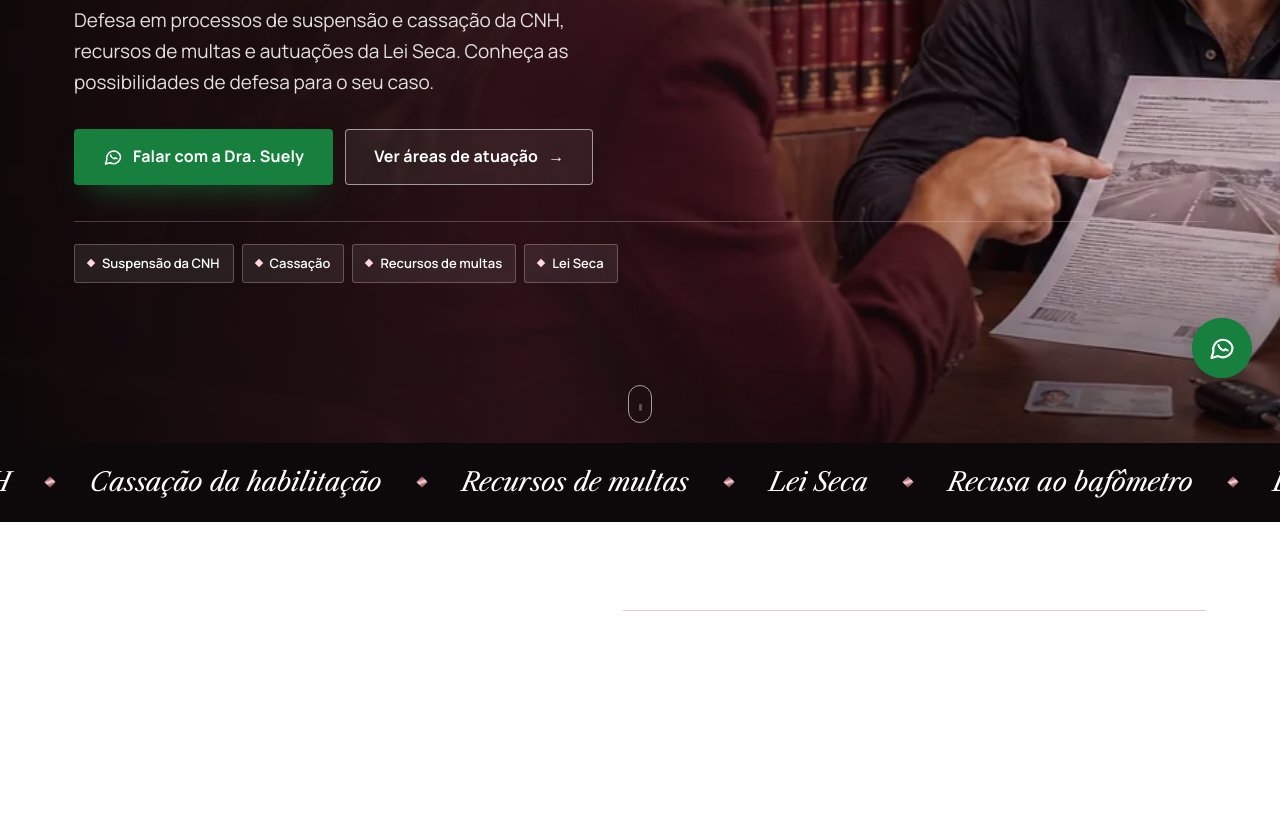
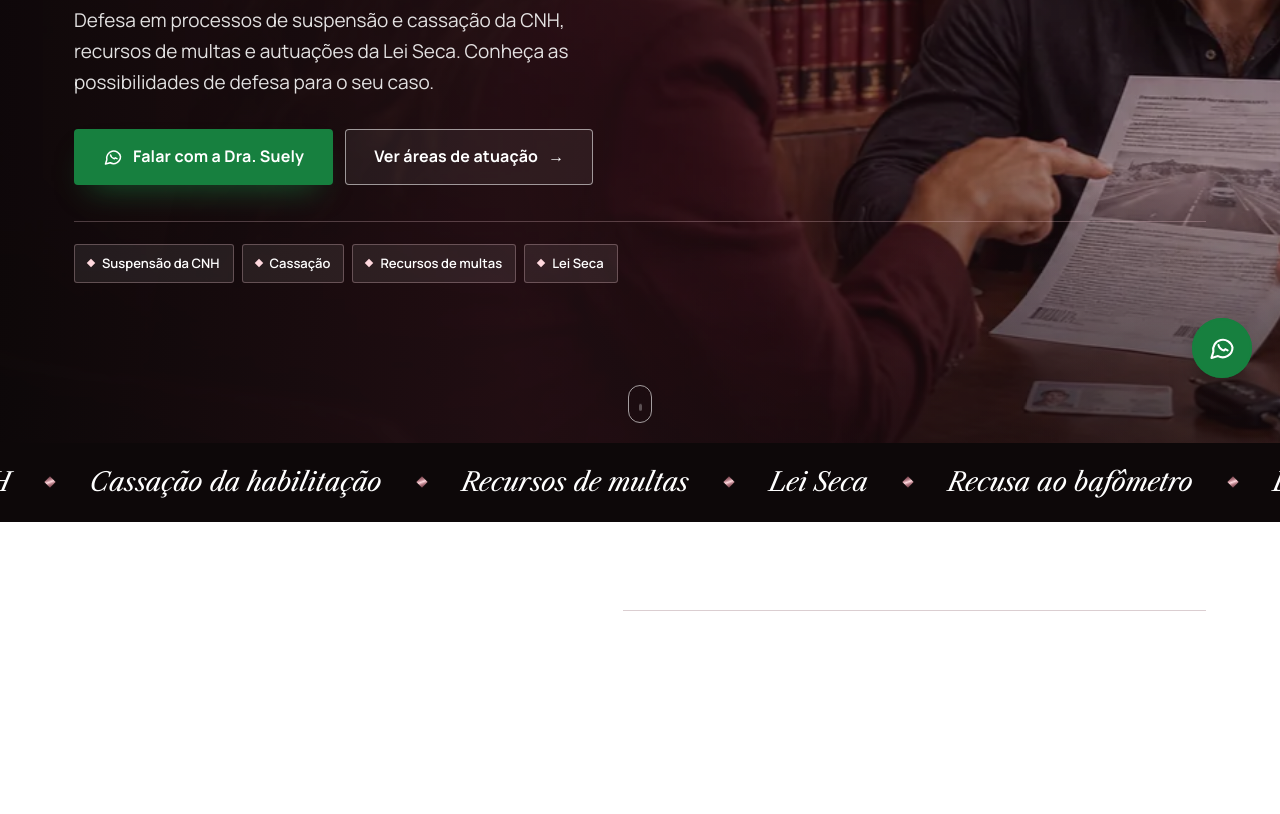
Before and after one commit to agenciaadsbr/Suely-Soares-Advocacia, a plain HTML site: page index.html in a window 1280 px wide. Shown: the part 394-1208 px from the top of the page. Drawn offline with nearby package versions, Linux system fonts and the light colour scheme; no server answers.

Commit message:
Hero: sobreposição mais escura para leitura
Co-Authored-By: Claude Opus 5.5 <noreply@anthropic.com>
Claude-Session: https://claude.ai/code/session_01QwhNRCVyqQH7L6hGweVmyG

```diff
--- a/index.html
+++ b/index.html
@@ -67,7 +67,7 @@ a{color:#723E47}a:hover{color:#4E2830}
 .hero{position:relative;min-height:640px;display:flex;align-items:flex-end;color:#FFFFFF;overflow:hidden;background:#2A1519}
 .bgpar{position:absolute;left:0;right:0;top:-12%;bottom:-12%;will-change:transform}
 .hero-bg{position:absolute;inset:0;width:100%;height:100%;object-fit:cover;object-position:74% center;animation:heroZoom 22s ease-out both}
-.hero-shade{position:absolute;inset:0;background:linear-gradient(180deg,rgba(13,8,9,.35) 0%,rgba(13,8,9,.15) 30%,rgba(45,20,26,.78) 72%,rgba(13,8,9,.92) 100%)}
+.hero-shade{position:absolute;inset:0;background:linear-gradient(180deg,rgba(13,8,9,.55) 0%,rgba(13,8,9,.45) 30%,rgba(45,20,26,.86) 65%,rgba(13,8,9,.95) 100%)}
 .hero-in{position:relative;z-index:1;padding-top:120px;padding-bottom:40px;width:100%}
 .hero .eyebrow{color:var(--pink);animation:fadeUp .9s .1s both}
 .hero h1{font-size:44px;color:#FFFFFF;margin-top:20px;max-width:820px;text-shadow:0 2px 30px rgba(0,0,0,.25)}
@@ -264,7 +264,7 @@ a{color:#723E47}a:hover{color:#4E2830}
 .mnavwrap{display:none}
 .hero{min-height:760px;align-items:center}
 .hero-bg{object-position:center 40%}
-.hero-shade{background:linear-gradient(90deg,rgba(13,8,9,.92) 0%,rgba(45,20,26,.8) 40%,rgba(45,20,26,.25) 68%,rgba(45,20,26,.05) 100%),linear-gradient(0deg,rgba(13,8,9,.55) 0%,rgba(13,8,9,0) 30%)}
+.hero-shade{background:linear-gradient(90deg,rgba(13,8,9,.95) 0%,rgba(35,15,20,.88) 40%,rgba(35,15,20,.5) 68%,rgba(35,15,20,.3) 100%),linear-gradient(0deg,rgba(13,8,9,.6) 0%,rgba(13,8,9,0) 35%)}
 .hero-in{padding-top:80px;padding-bottom:80px}
 .hero h1{font-size:80px}
 .hero-sub{font-size:19px}
```
